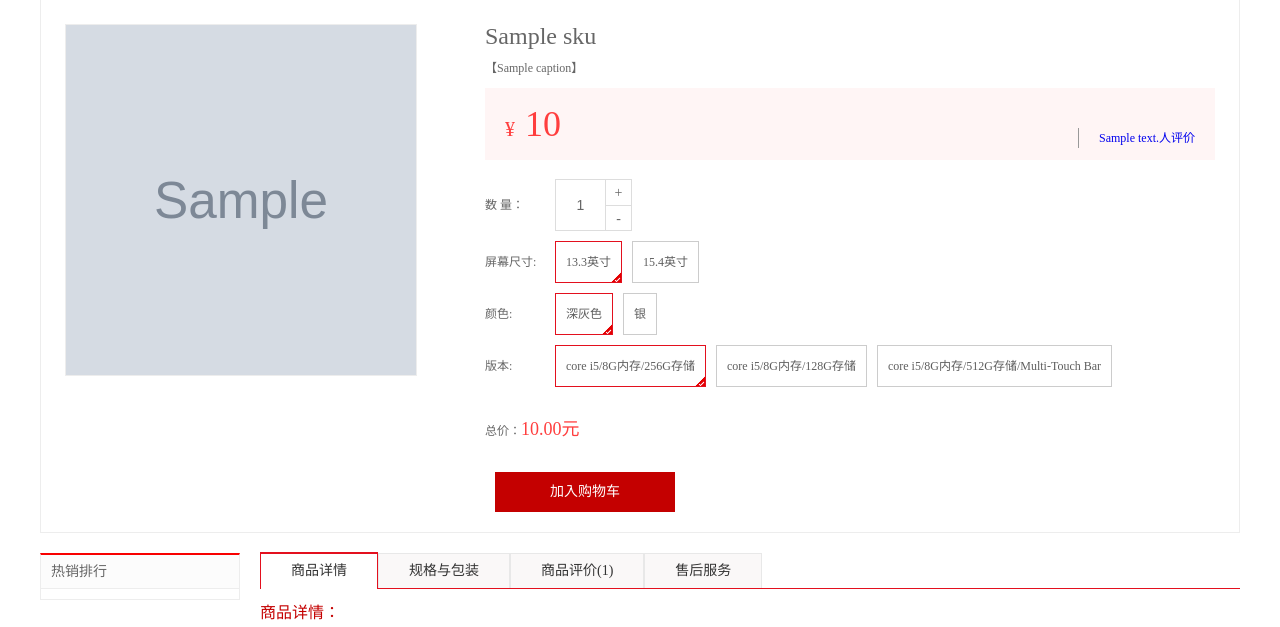
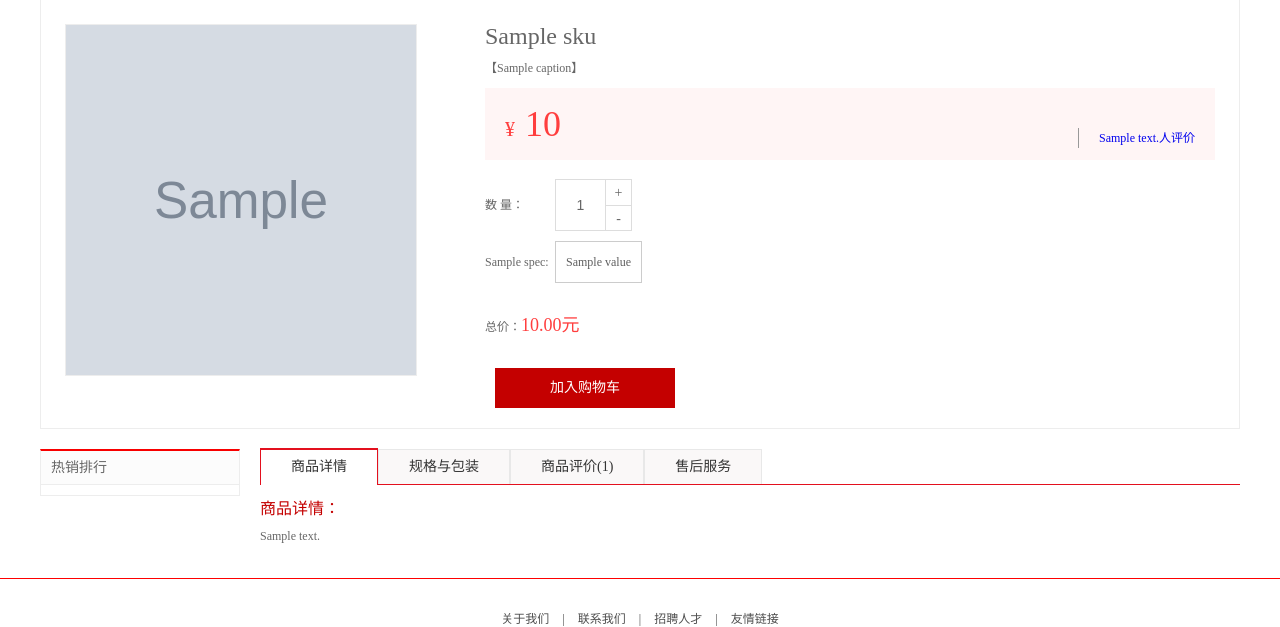
Before and after one commit to dongwenxi/meiduo_mall, a Python web app: template meiduo_mall/meiduo_mall/templates/detail.html in a window 1280 px wide. Shown: the part 217-844 px from the top of the page. Run offline with Jinja, Linux system fonts and the light colour scheme; the template is opened without the code that fills it: most values are stand-ins (such as "Sample title", 1, 10 or a date in 2020); grey boxes marked "Sample" are stand-in pictures.

Commit message:
商品详情界面规格数据展示

```diff
--- a/meiduo_mall/meiduo_mall/templates/detail.html
+++ b/meiduo_mall/meiduo_mall/templates/detail.html
@@ -131,22 +131,20 @@
                     <a @click="on_minus" class="minus fr">-</a>
                 </div>
             </div>
+
+
+            {% for spec in spec_qs %}
             <div class="type_select">
-                <label>屏幕尺寸:</label>
-                <a href="javascript:;" class="select">13.3英寸</a>
-                <a href="javascript:;">15.4英寸</a>
+                <label>{{ spec.name }}:</label>
+                {% for option in spec.spec_options %}
+                    <a href="/detail/{{ option.sku_id }}/" class="">{{ option.value }}</a>
+                {% endfor %}
             </div>
-            <div class="type_select">
-                <label>颜色:</label>
-                <a href="javascript:;" class="select">深灰色</a>
-                <a href="javascript:;">银</a>
-            </div>
-            <div class="type_select">
-                <label>版本:</label>
-                <a href="javascript:;" class="select">core i5/8G内存/256G存储</a>
-                <a href="javascript:;">core i5/8G内存/128G存储</a>
-                <a href="javascript:;">core i5/8G内存/512G存储/Multi-Touch Bar</a>
-            </div>
+            {% endfor %}
+
+
+
+
             <div class="total">总价：<em>[[ sku_amount ]]元</em></div>
             <div class="operate_btn">
                 <a href="javascript:;" class="add_cart" id="add_cart">加入购物车</a>
```
Also changed, not shown: meiduo_mall/meiduo_mall/apps/goods/views.py (+7 -0 lines).
